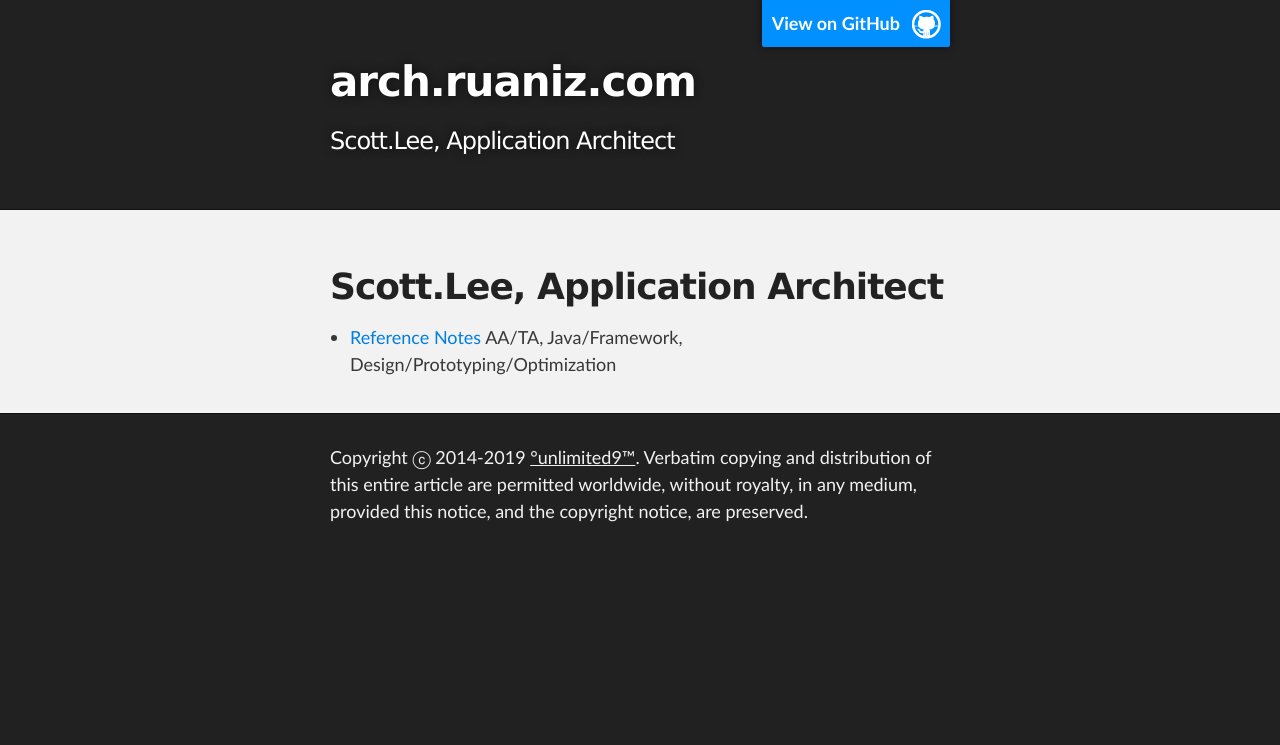
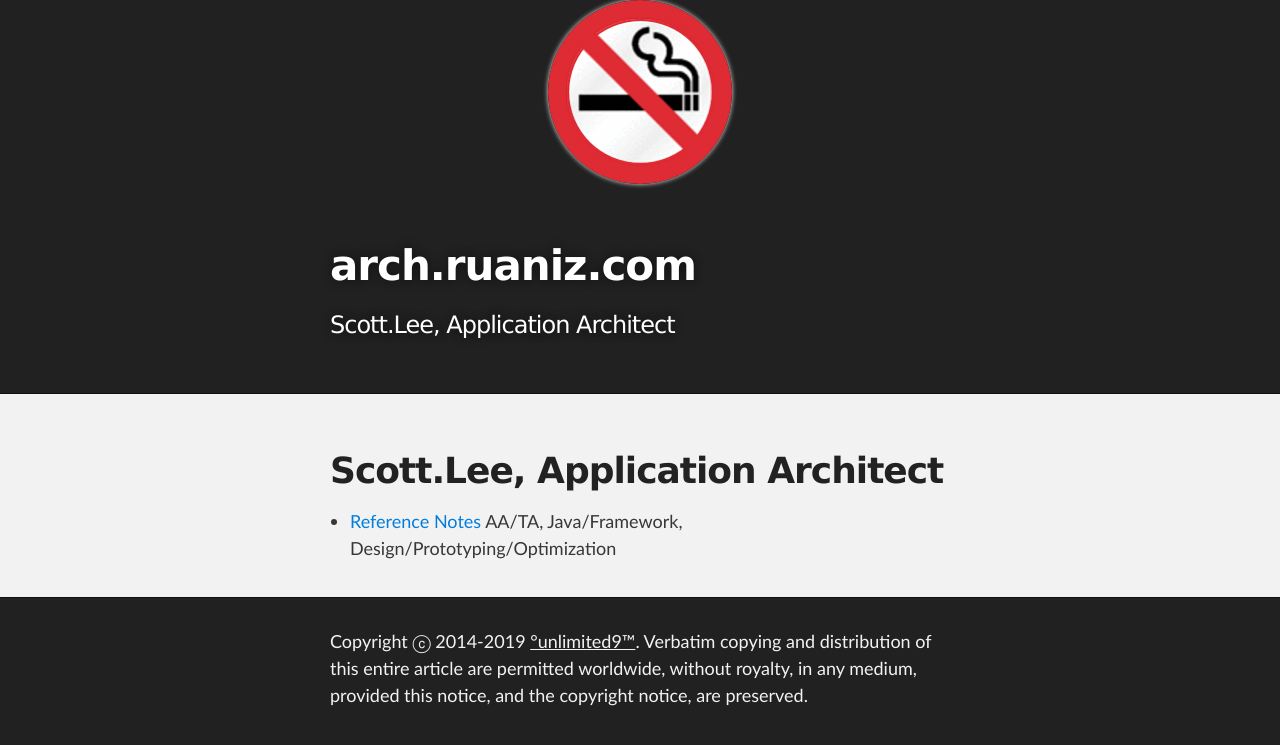
Before and after one commit to unlimited9/unlimited9.github.com, a Jekyll site: the page built from README.md, in a window 1280 px wide. Shown: the top 745 px of the page. Built offline with Jekyll 4.4.1, drawn with Linux system fonts in a browser that asks for light colours; our own code applies the rules of GitHub Pages for plain Markdown files.

Commit message:
Update header.html

```diff
--- a/_includes/header.html
+++ b/_includes/header.html
@@ -1,7 +1,19 @@
 <!-- HEADER -->
 <div id="header_wrap" class="outer">
+      <img src="/images/noSmoking.png"
+         style="display: block; margin: 0px auto;
+                width: 184px; height: 184px;
+                object-fit: cover;
+                object-position: top;
+                border-radius: 50%;
+                padding: 0px;
+                border: 0px solid #ebebeb
+                " />
+
   <header class="inner">
+    <!--
     <a id="forkme_banner" href="{{ site.github.repository_url }}">View on GitHub</a>
+    -->
 
     <h1 id="project_title">{{ site.title | default: site.github.repository_name }}</h1>
     <h2 id="project_tagline">{{ site.description | default: site.github.project_tagline }}</h2>
```
